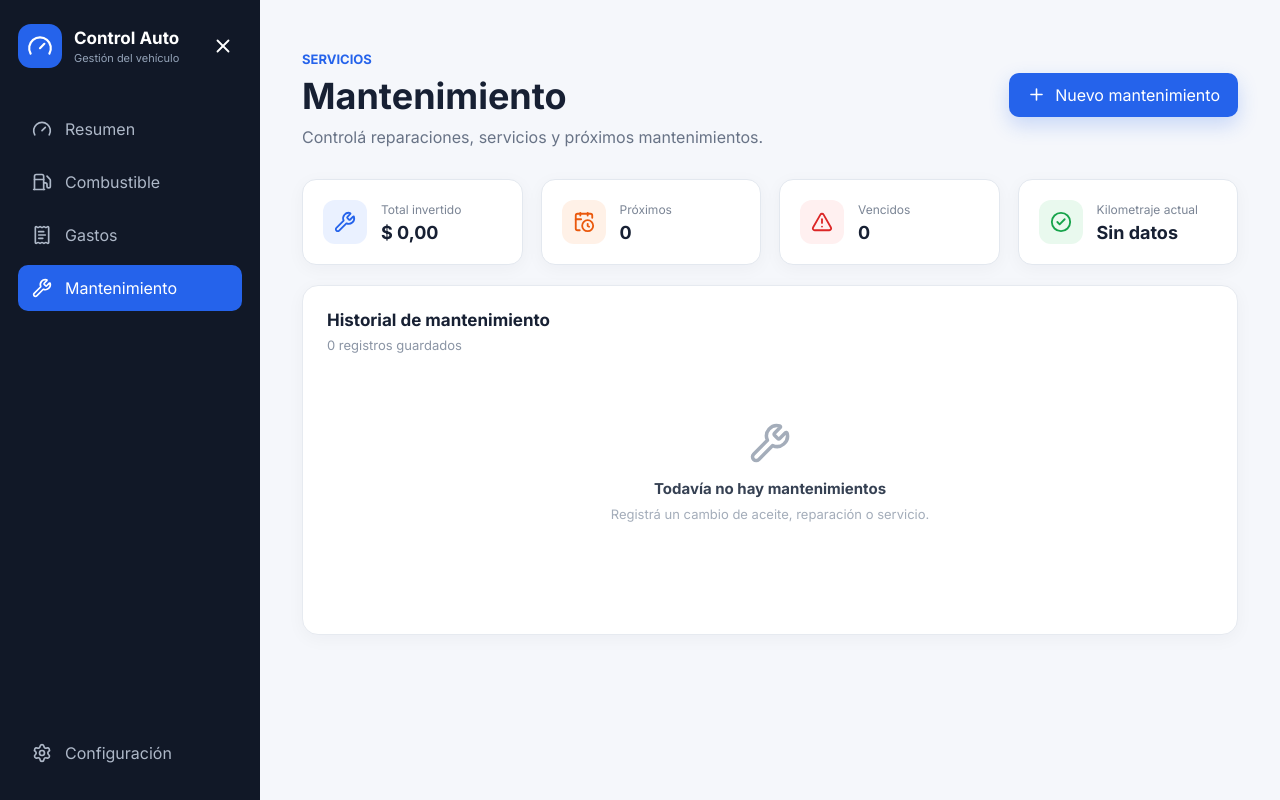
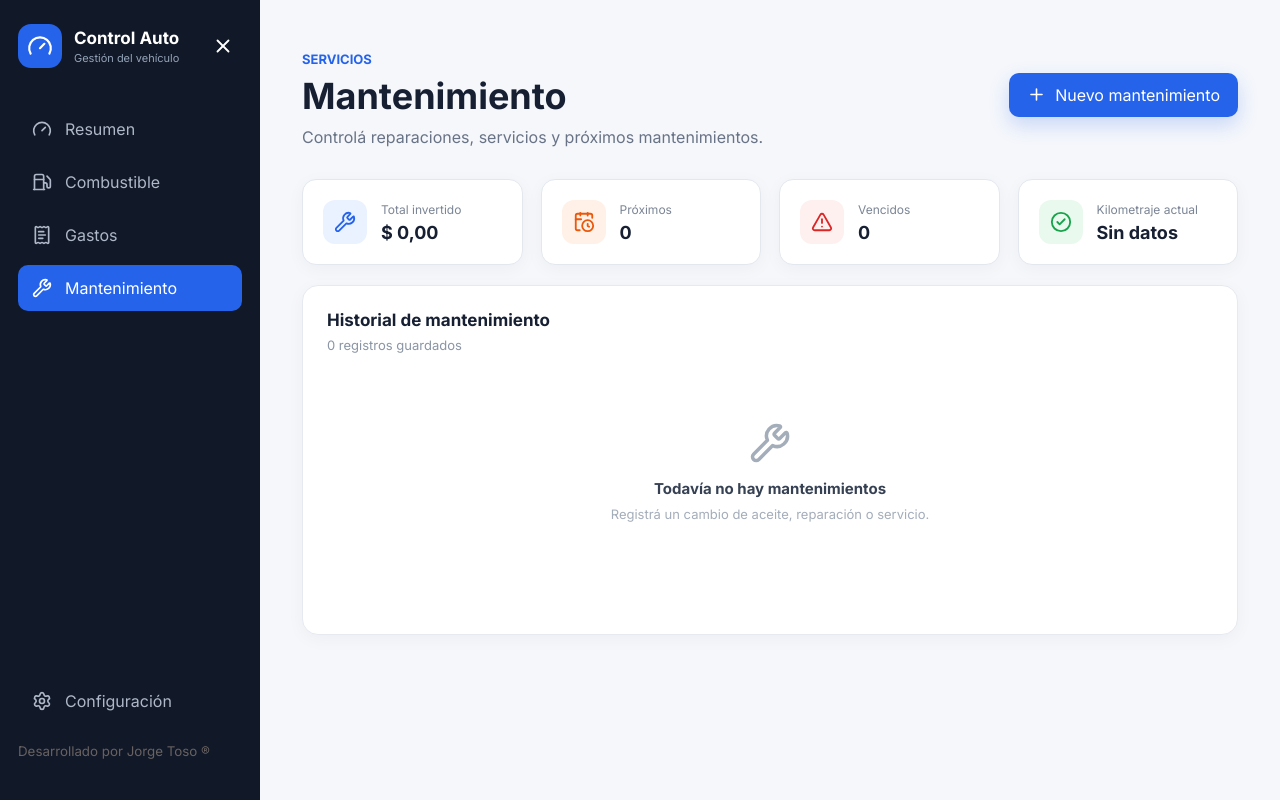
Before and after one commit to jatdalf/Car-Control, a React (Vite) app: page /mantenimiento in a window 1280 px wide. Built offline with nearby package versions, Linux system fonts and the light colour scheme.

Commit message:
developed by

```diff
--- a/src/App.css
+++ b/src/App.css
@@ -19,7 +19,6 @@
 
 .hero {
   position: relative;
-
   .base,
   .framework,
   .vite {
--- a/src/index.css
+++ b/src/index.css
@@ -1026,6 +1026,11 @@ button {
   font-size: 10px;
 }
 
+.developed{
+  color: rgb(104, 98, 98);
+  text-align: center;
+}
+
 @media (max-width: 900px) {
   .daily-cost-grid {
     grid-template-columns: 1fr;
--- a/src/layouts/MainLayout.tsx
+++ b/src/layouts/MainLayout.tsx
@@ -84,6 +84,8 @@ export function MainLayout() {
           <Settings size={20} />
           <span>Configuración</span>
         </button>
+
+        <p><small className="developed">Desarrollado por Jorge Toso ®</small></p>
       </aside>
 
       {menuOpen && (
```
